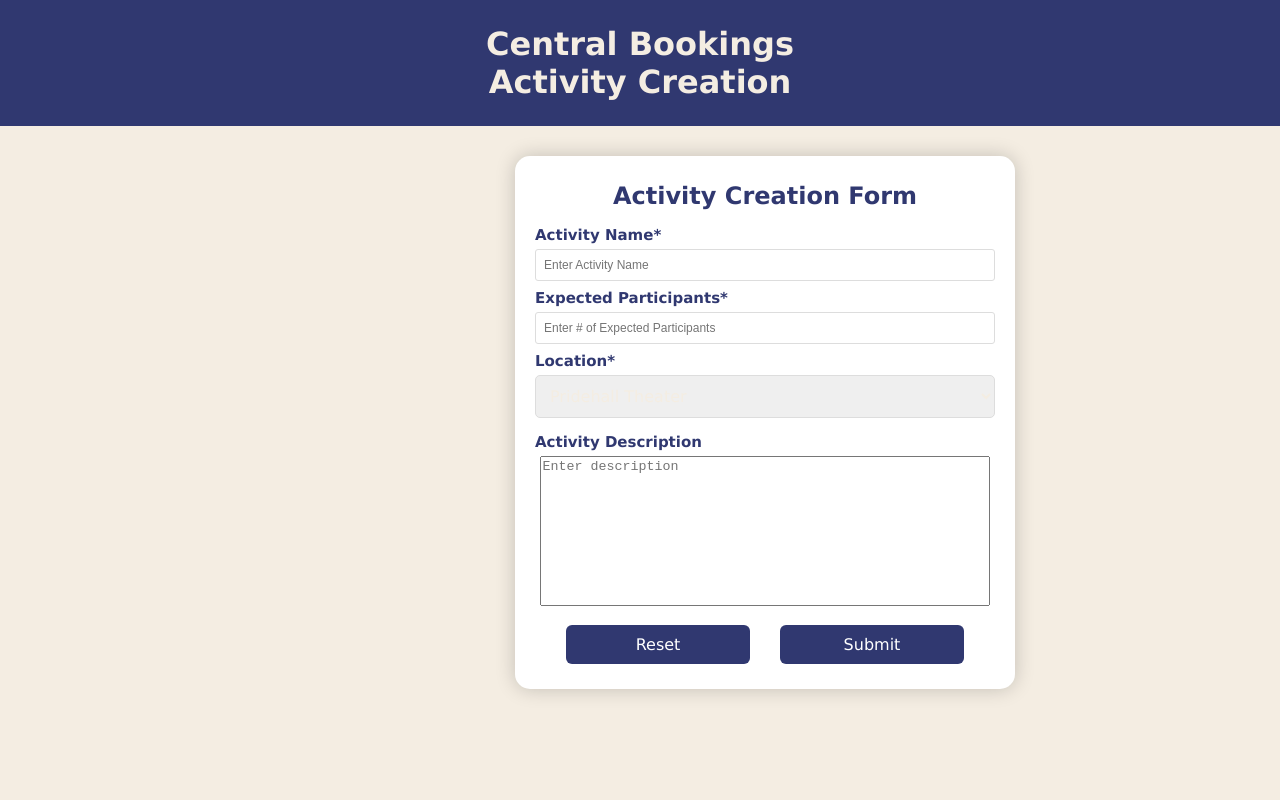
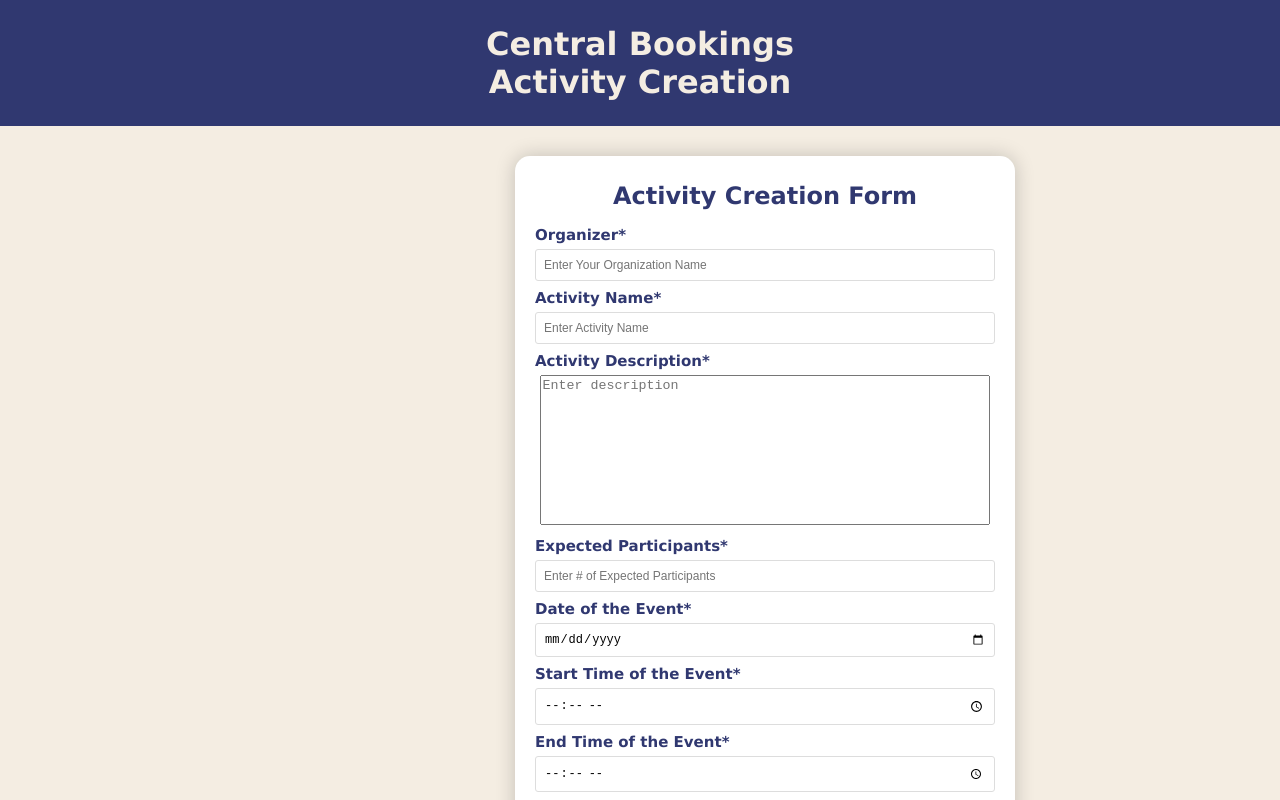
Before and after one commit to Fluorine-Git/centralbookings, a React app in the folder frontend/: page / in a window 1280 px wide. Shown: the top 800 px of the page. Built offline with nearby package versions, Linux system fonts and the light colour scheme; the HTML template or start-up script is replaced by a standard one.

Commit message:
Made a Working Activity Creation Form
You can now input values for the activity and send the form info.

```diff
--- a/frontend/src/Form.css
+++ b/frontend/src/Form.css
@@ -97,10 +97,6 @@ button:hover {
     background-color: #656a8d;
 }
 
-button, select {
-  font:inherit;
-}
-
 .header h1 {
   margin: 0;
   font-size: xx-large;
--- a/frontend/src/Form.jsx
+++ b/frontend/src/Form.jsx
@@ -1,6 +1,27 @@
+import { useState } from 'react'
 import "./Form.css";
 
 function Form() {
+
+    const[values, setValues] = useState({
+        organizer: '',
+        activity_name: '',
+        description: '',
+        expected_participants: '',
+        schedule_date: '',
+        start_time: '',
+        end_time: '',
+        location: ''
+    })
+
+    const handleChanges = (e) => {
+        setValues({...values, [e.target.name]:[e.target.value]})
+    }
+
+    const handleSubmit = (e) => {
+        e.preventDefault()
+        console.log(values)
+    }
 
     return (
         <div className='layout'>
@@ -12,22 +33,42 @@ function Form() {
 
             <div className="form">
                 <h1>Activity Creation Form</h1>
-                <form>
-                    <label htmlFor="activity-name">Activity Name*</label>
-                    <input type="text" placeholder="Enter Activity Name" name="activity-name" />
+                <form onSubmit={handleSubmit}>
+                    <label htmlFor="organizer">Organizer*</label>
+                    <input type="text" placeholder="Enter Your Organization Name" name="organizer"
+                    onChange={(e) => handleChanges(e)} required/>
 
-                    <label htmlFor="expected-participants">Expected Participants*</label>
-                    <input type="text" placeholder="Enter # of Expected Participants" name="expected-participants" />
+                    <label htmlFor="activity_name">Activity Name*</label>
+                    <input type="text" placeholder="Enter Activity Name" name="activity_name"
+                    onChange={(e) => handleChanges(e)} required/>
+
+                    <label htmlFor="description">Activity Description*</label>
+                    <textarea name="description" id="description" cols="30" rows="10"
+                    onChange={(e) => handleChanges(e)} required placeholder="Enter description"></textarea>
+
+                    <label htmlFor="expected_participants">Expected Participants*</label>
+                    <input type="number" placeholder="Enter # of Expected Participants" name="expected_participants"
+                    onChange={(e) => handleChanges(e)} required/>
+
+                    <label htmlFor="schedule_date">Date of the Event*</label>
+                    <input type="date" name="schedule_date"
+                    onChange={(e) => handleChanges(e)} required/>
+
+                    <label htmlFor="start_time">Start Time of the Event*</label>
+                    <input type="time" name="start_time"
+                    onChange={(e) => handleChanges(e)} required/>
+
+                    <label htmlFor="end_time">End Time of the Event*</label>
+                    <input type="time" name="end_time"
+                    onChange={(e) => handleChanges(e)} required/>
 
                     <label htmlFor="location">Location*</label>
-                    <select name="location" id="location">
-                        <option value="pridehall-theater">Pridehall Theater</option>
-                        <option value="convergence-center-107">Room 107, Convergence Center</option>
-                        <option value="innovatech-hall">Innovatech Lecture Hall</option>
+                    <select name="location" id="location" onChange={(e) => handleChanges(e)} required>
+                        <option value="" disabled selected hidden>Select a Location</option>
+                        <option value="pridehall_theater">Pridehall Theater</option>
+                        <option value="convergence_center_107">Room 107, Convergence Center</option>
+                        <option value="innovatech_hall">Innovatech Lecture Hall</option>
                     </select>
-
-                    <label htmlFor="description">Activity Description</label>
-                    <textarea name="description" id="description" cols="30" rows="10" placeholder="Enter description"></textarea>
 
                     <button type="button">Reset</button>
                     <button type="submit">Submit</button>
```
